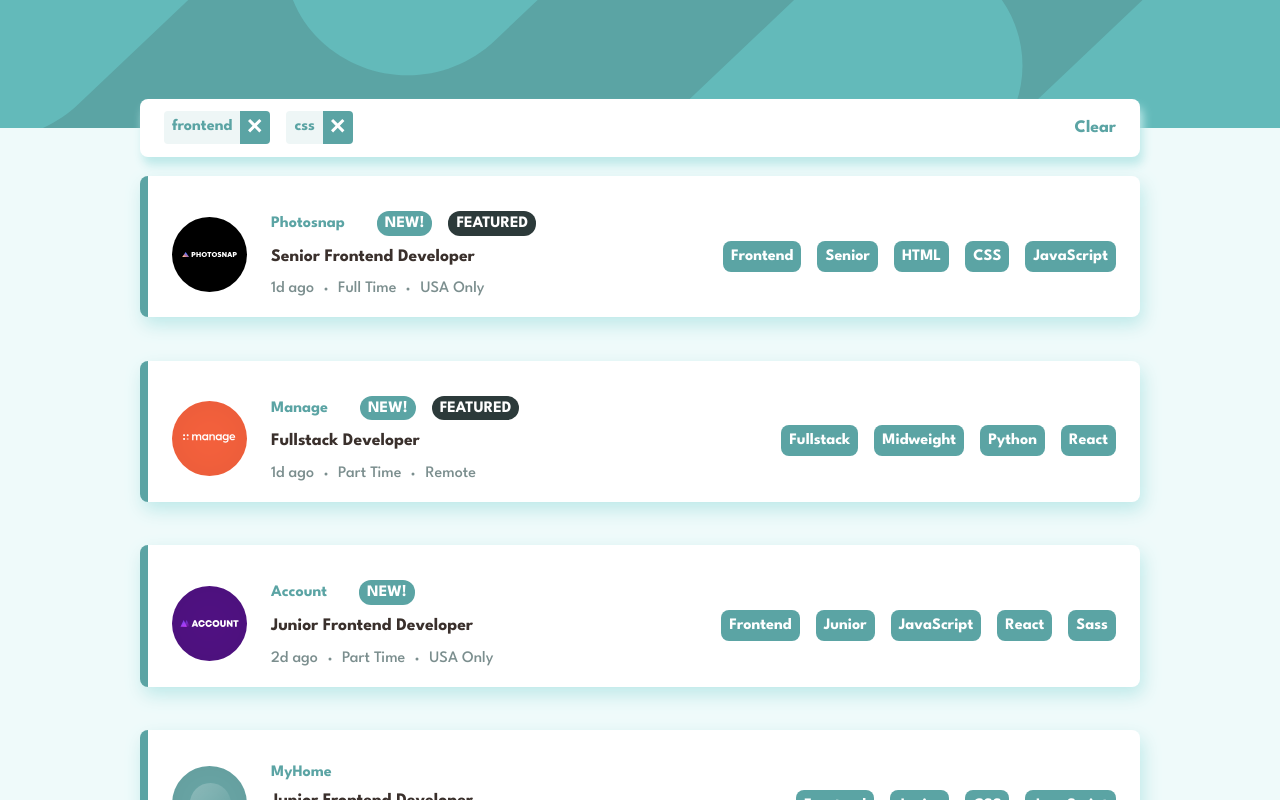
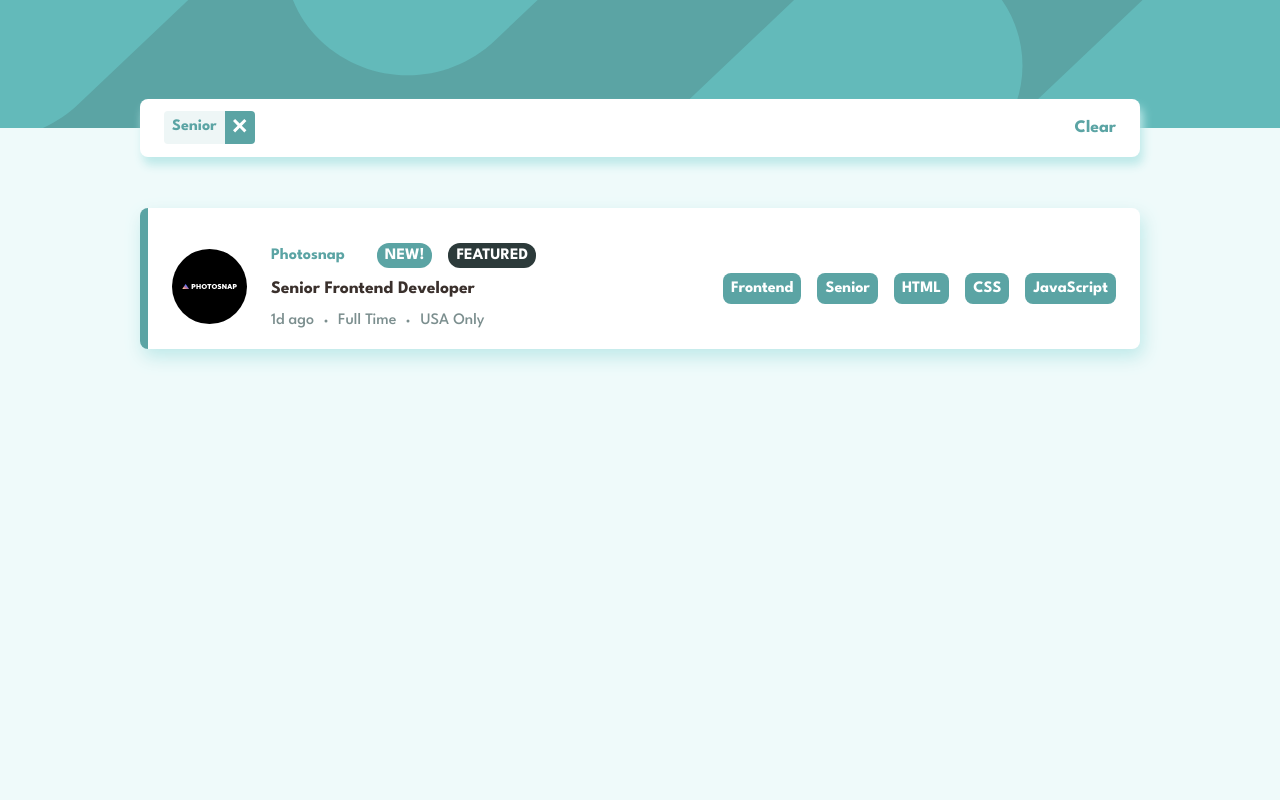
Before and after one commit to HIIfeanyichukwu/static-jobs-listing, a React (Vite) app: page / in a window 1280 px wide. Both pictures are taken after a click on the button "Senior". Shown: the top 800 px of the page. Built offline with nearby package versions, Linux system fonts and the light colour scheme.

Commit message:
filtering jobs post done

```diff
--- a/src/App.tsx
+++ b/src/App.tsx
@@ -45,6 +45,10 @@ const Banner = styled.div`
   margin-block-end: 3rem;
   position: relative;
 
+  &.addMargin {
+    margin-block-end: 5rem;
+  }
+
   @media (min-width: 1024px) {
     background-image: url(${bgbig});
     background-size: cover;
@@ -54,9 +58,17 @@ const Banner = styled.div`
 
 
 function App() {
-  let filtered: string[] = [];
+  const [filtered, setFiltered] = useState<Array<string>>([])
   const [jobs, setJobs] = useState(data)
-  let jobs_map = jobs.map(entry => {
+  let jobs_map = jobs.filter(job => {
+    if (filtered.length==0) {
+      return job;
+    }
+    let labels = [job.role, job.level, ...job.languages, ...job.tools];
+    let find = filtered.find(item => labels.includes(item))
+    if (find != undefined) return job;
+  })
+  let mapped = jobs_map.map(entry => {
     return (
       <Job
         key={entry.id}
@@ -73,7 +85,9 @@ function App() {
         role={entry.role}
         level={entry.level}
         setJobs={setJobs}
+        setFiltered={setFiltered}
         position={entry.position}
+        filtered={filtered}
 
       />
     )
@@ -81,14 +95,20 @@ function App() {
   return (
     <div className="App">
       <Container>
-        <Banner aria-hidden={true}>
-
-          <Filter
-            filtered={["frontend", "css"]}
-          />
+        <Banner
+          className={filtered.length > 0? "addMargin": "no"}
+          aria-hidden={true}
+        >
+          {
+            filtered.length > 0 ?
+            <Filter
+              filtered={filtered}
+              setFiltered={setFiltered}
+            /> : null
+          }
         </Banner>
         <Jobs>
-          {jobs_map}
+          {mapped}
         </Jobs>
       </Container>
     </div>
--- a/src/components/Filter.tsx
+++ b/src/components/Filter.tsx
@@ -6,6 +6,7 @@ const Container = styled.div`
     padding-block: .8rem;
     padding-inline: 1.5rem;
     display: flex;
+    gap: .5rem;
     max-inline-size: 1000px;
     margin: 0 auto;
     /* margin-block-end: 2rem; */
@@ -15,6 +16,12 @@ const Container = styled.div`
     /* top: 5.5%; */
     bottom: -29.295px;
     /* z-index: 100; */
+    left: 1rem;
+    right: 1rem;
+    @media (min-width: 360px) {
+        left: 1.5rem;
+        right: 1.5rem;
+    }
 
     @media (min-width: 768px) {
         left: 1rem;
@@ -34,17 +41,40 @@ const Container = styled.div`
             cursor: pointer;
         }
     }
+
+
 `
 const Labels = styled.div`
     display: flex;
+    overflow: auto;
+    flex-wrap: nowrap;
     gap: 1rem;
+
+    scroll-behavior: smooth;
+
+    ::-webkit-scrollbar {
+        margin-top: 1rem;
+        height: .3rem;
+    }
+
+    ::-webkit-scrollbar-track {
+        box-shadow: inset 0 0 6px rgba(0, 0, 0, .3);
+
+    }
+
+    ::-webkit-scrollbar-thumb {
+        background-color: #81c4b8;
+        border-radius: 2px;
+        width: 1rem;
+    }
 `
 
 interface Props  {
-    filtered: string[]
+    filtered: string[];
+    setFiltered: React.Dispatch<React.SetStateAction<string[]>>;
 }
 
-export default function Filter({filtered}: Props) {
+export default function Filter({filtered, setFiltered}: Props) {
   return (
     <Container>
         <Labels>
@@ -52,14 +82,29 @@ export default function Filter({filtered}: Props) {
                 return (
                     <Filtered key={item}>
                         <FilterItem>{item}</FilterItem>
-                        <Close>
+                        <Close
+                            onClick={(e) => {
+                                let target = e.target as Element;
+                                target = target.closest("button") as HTMLElement;
+                                let text = target.previousElementSibling?.textContent;
+                                let filter = [...filtered]
+                                filter = filter.filter(item => item != text)
+                                setFiltered(filter)
+                                console.log(text)
+                            }}
+                        >
                             <svg xmlns="http://www.w3.org/2000/svg" width="14" height="14"><path fill="#FFF" fillRule="evenodd" d="M11.314 0l2.121 2.121-4.596 4.596 4.596 4.597-2.121 2.121-4.597-4.596-4.596 4.596L0 11.314l4.596-4.597L0 2.121 2.121 0l4.596 4.596L11.314 0z"/></svg>
                         </Close>
                     </Filtered>
                 )
             })}
         </Labels>
-        <button className="clear">
+        <button
+            onClick={() => {
+                setFiltered([])
+            }}
+            className="clear"
+        >
             Clear
         </button>
     </Container>
--- a/src/components/Job.tsx
+++ b/src/components/Job.tsx
@@ -54,6 +54,7 @@ type Props = {
     role: string;
     level: string
     position: string;
+    filtered: string[]
 }
 
 
@@ -75,6 +76,7 @@ interface AllProps extends Props  {
         languages: string[];
         tools: string[];
     }[]>>;
+    setFiltered: React.Dispatch<React.SetStateAction<string[]>>;
 }
 
 
@@ -96,6 +98,9 @@ export default function Job(props: AllProps) {
             level={props.level}
             role={props.role}
             tools={props.tools}
+            setFiltered={props.setFiltered}
+            id={props.id}
+            filtered={props.filtered}
         />
     </Container>
   )
--- a/src/components/Labels.tsx
+++ b/src/components/Labels.tsx
@@ -19,13 +19,30 @@ interface Props<T>{
     tools: T[];
     role: T;
     level: T;
+    setFiltered: React.Dispatch<React.SetStateAction<string[]>>;
+    id: number;
+    filtered: string[];
 }
 
-export default function Labels({languages, tools, role, level}: Props<string>) {
+export default function Labels({languages, tools, role, level, id, setFiltered, filtered}: Props<string>) {
+
+    const handleLabelClick = (e: React.MouseEvent<HTMLButtonElement, MouseEvent>) => {
+        let target = e.target as HTMLButtonElement;
+        if (!filtered.includes(target.textContent as string)) {
+            setFiltered([...filtered,target.textContent as string])
+        }
+        return
+    }
 
     let labels = [role, level,...languages, ...tools]
     let labels_map: any[] = labels.map(label => {
-        return <Label key={label}>{label}</Label>
+        return (
+            <Label
+                onClick={handleLabelClick}
+                key={label}
+            >{label}
+            </Label>
+        )
     })
   return (
     <Container>
--- a/src/styles/index.css
+++ b/src/styles/index.css
@@ -6,3 +6,17 @@
   box-sizing: border-box;
   font-family: "League Spartan", sans-serif;
 }
+
+body::-webkit-scrollbar {
+  width: .8rem;
+}
+
+body::-webkit-scrollbar-track {
+  box-shadow: inset 0 0 6px rgba(0, 0, 0, .3);
+
+}
+
+body::-webkit-scrollbar-thumb {
+  background-color: #81c4b8;
+  border-radius: 8px;
+}
```
